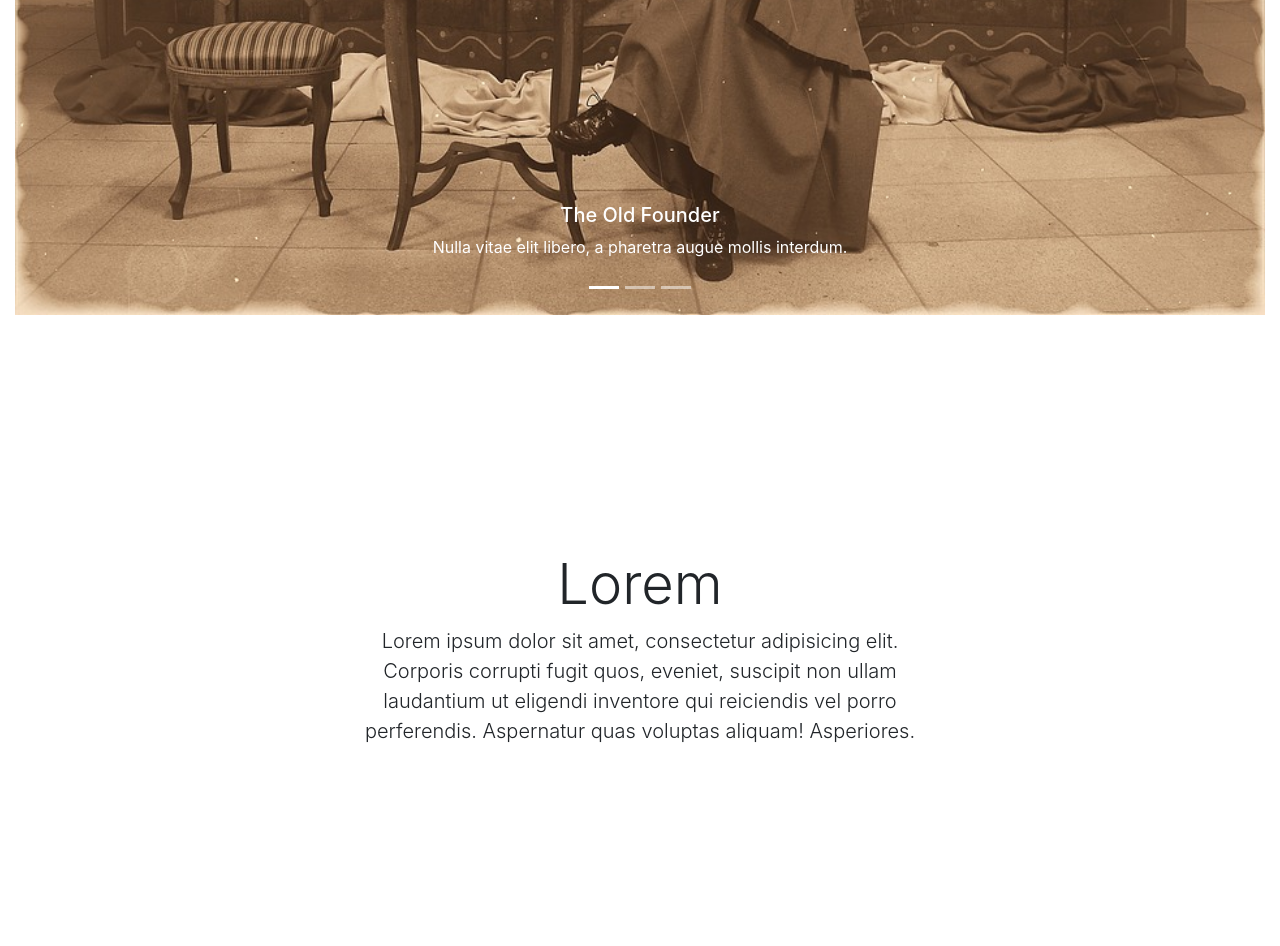
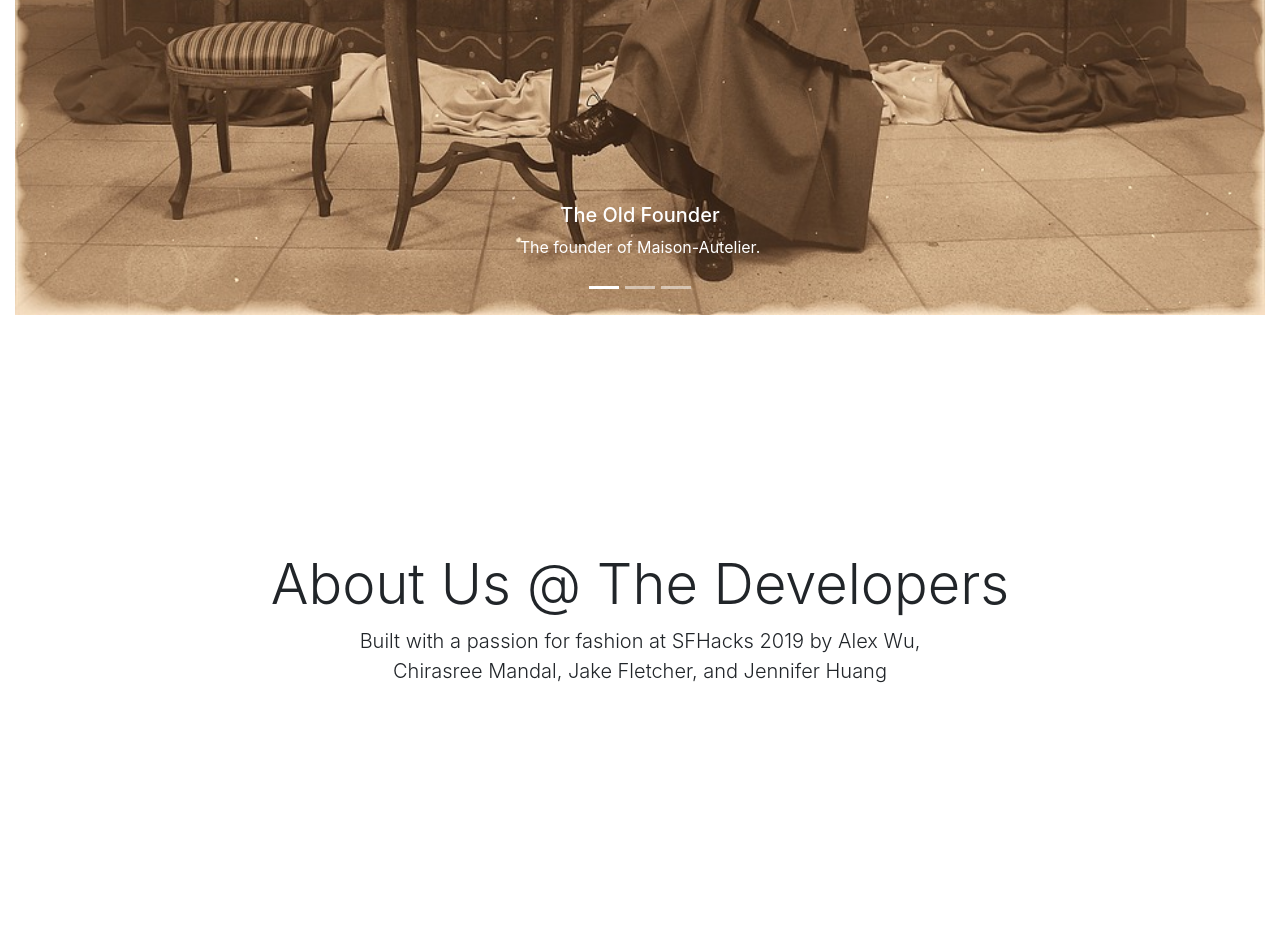
Before and after one commit to Jenniferrrrrr/SFHacks, a Flask app: page /about in a window 1280 px wide. Shown: the part 1236-2182 px from the top of the page. After the commit the page ends 1919 px from the top, so only its background shows below. Run offline with Flask 2, Linux system fonts and the light colour scheme; parts of the project's set-up code (start-up, migrations or seed data) failed here and were passed over; some libraries are stand-ins or nearby versions.

Commit message:
final changes

```diff
--- a/templates/about.html
+++ b/templates/about.html
@@ -55,21 +55,21 @@ $(function () {
 		        <img src="/static/old-founder.jpg" class="d-block w-100" alt="...">
 		        <div class="carousel-caption d-none d-md-block">
 		          <h5>The Old Founder</h5>
-		          <p>Nulla vitae elit libero, a pharetra augue mollis interdum.</p>
+		          <p>The founder of Maison-Autelier.</p>
 		        </div>
 		      </div>
 		      <div class="carousel-item">
 		        <img src="/static/old-runway.jpg" class="d-block w-100" alt="...">
 		        <div class="carousel-caption d-none d-md-block">
 		          <h5>The Old Runway</h5>
-		          <p>Lorem ipsum dolor sit amet, consectetur adipiscing elit.</p>
+		          <p>The Old Runway that Maison-Autelier used.</p>
 		        </div>
 		      </div>
 		      <div class="carousel-item">
 		        <img src="/static/workshop.jpg" class="d-block w-100" alt="...">
 		        <div class="carousel-caption d-none d-md-block">
 		          <h5>The Workshop</h5>
-		          <p>Praesent commodo cursus magna, vel scelerisque nisl consectetur.</p>
+		          <p>Glance into Maison-Autelier's Workshop.</p>
 		        </div>
 		      </div>
 		    </div>
@@ -84,8 +84,8 @@ $(function () {
   		</div>
 	</div>
 	<div class="px-3 py-3 pt-md-5 pb-md-4 text-center" style="margin-top: 140px; margin-bottom: 160px;">
-		<h1 class="display-4 mt-md-5">Lorem</h1>
-		<p class="lead col-md-6 mx-auto">Lorem ipsum dolor sit amet, consectetur adipisicing elit. Corporis corrupti fugit quos, eveniet, suscipit non ullam laudantium ut eligendi inventore qui reiciendis vel porro perferendis. Aspernatur quas voluptas aliquam! Asperiores. <p>
+		<h1 class="display-4 mt-md-5">About Us @ The Developers</h1>
+		<p class="lead col-md-6 mx-auto">Built with a passion for fashion at SFHacks 2019 by Alex Wu, Chirasree Mandal, Jake Fletcher, and Jennifer Huang<p>
 	</div>
 </body>
 </html>
```
Also changed, not shown: templates/index.html (+1 -40 lines), 1 other file.
